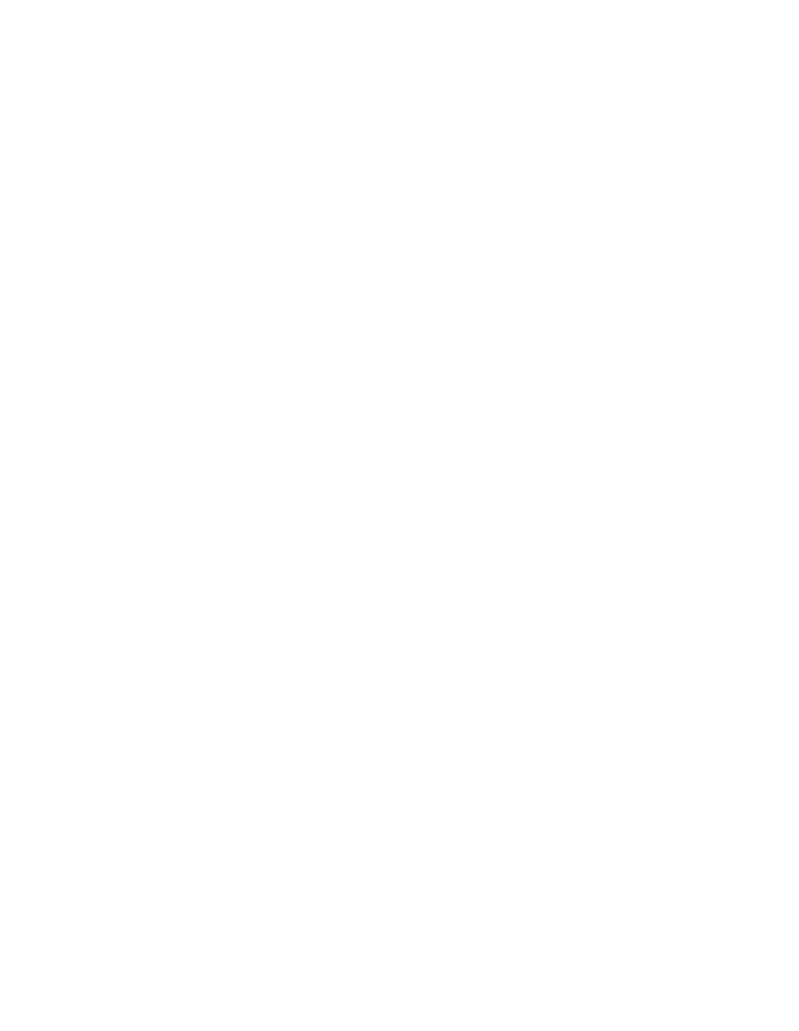
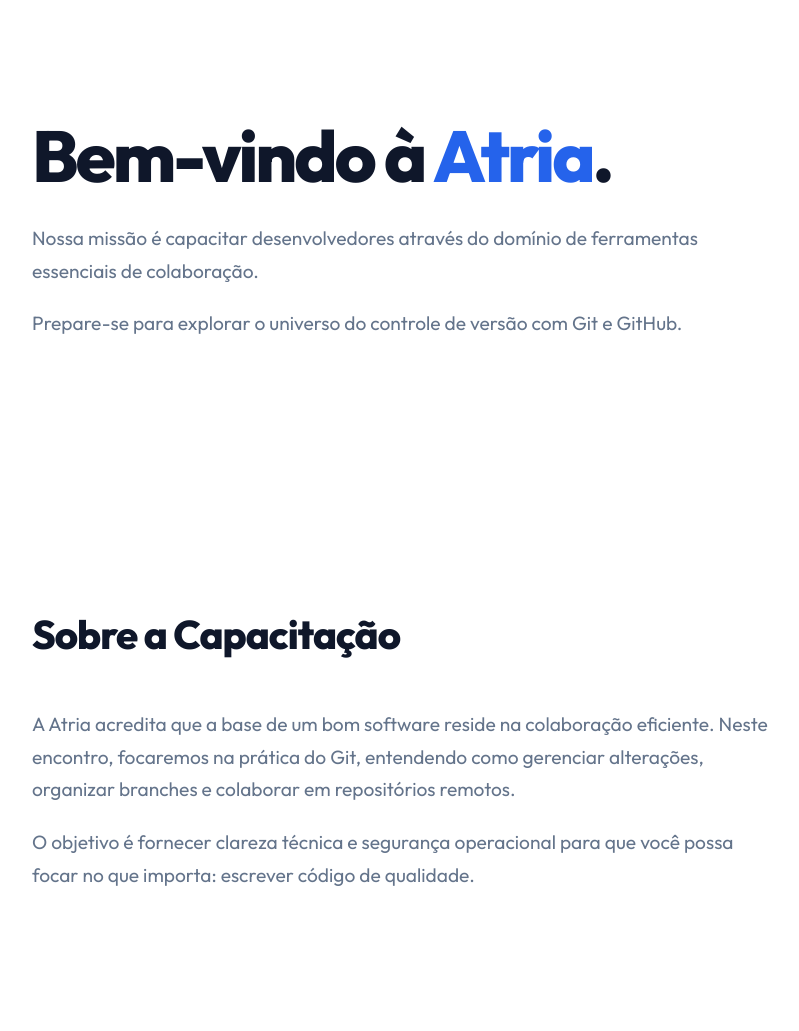
Before and after one commit to SMLeSilva/novo-repositorio, a plain HTML site: page index.html in a window 1280 px wide. Shown: the whole page, without its empty margins (238-1037 px from the left). Before the commit the page ends 800 px from the top, so only its background shows below. Drawn offline with Linux system fonts and the light colour scheme.

Commit message:
adicionado seção sobre e home

```diff
--- a/index.html
+++ b/index.html
@@ -11,6 +11,27 @@
 
 <body>
 
+    <!-- Home Section -->
+    <section id="home">
+        <div class="container">
+            <h1>Bem-vindo à <span class="atria-span">Atria</span>.</h1>
+            <p>Nossa missão é capacitar desenvolvedores através do domínio de ferramentas essenciais de colaboração.</p>
+            <p>Prepare-se para explorar o universo do controle de versão com Git e GitHub.</p>
+        </div>
+    </section>
+
+    <!-- Sobre Section -->
+    <section id="sobre">
+        <div class="container">
+            <h2>Sobre a Capacitação</h2>
+            <p>A Atria acredita que a base de um bom software reside na colaboração eficiente. Neste encontro, focaremos
+                na prática do Git, entendendo como gerenciar alterações, organizar branches e colaborar em repositórios
+                remotos.</p>
+            <p>O objetivo é fornecer clareza técnica e segurança operacional para que você possa focar no que importa:
+                escrever código de qualidade.</p>
+        </div>
+    </section>
+
 </body>
 
 </html>
```
